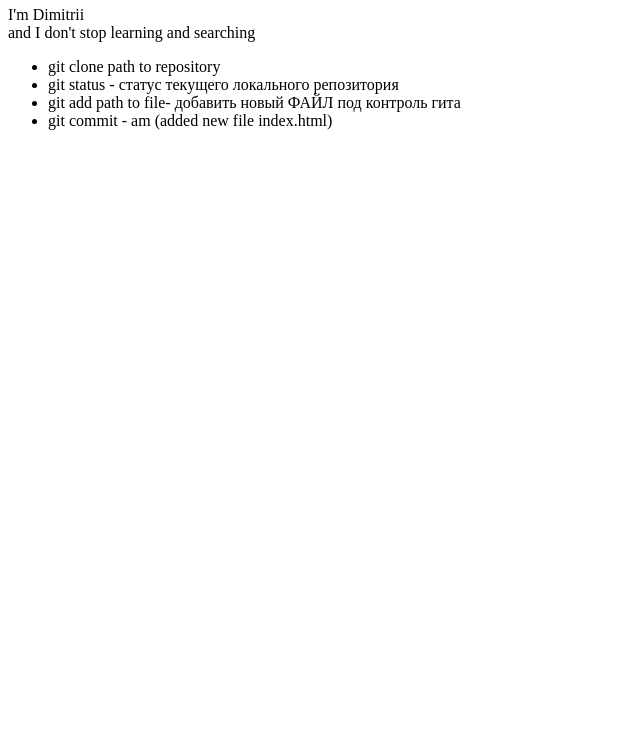
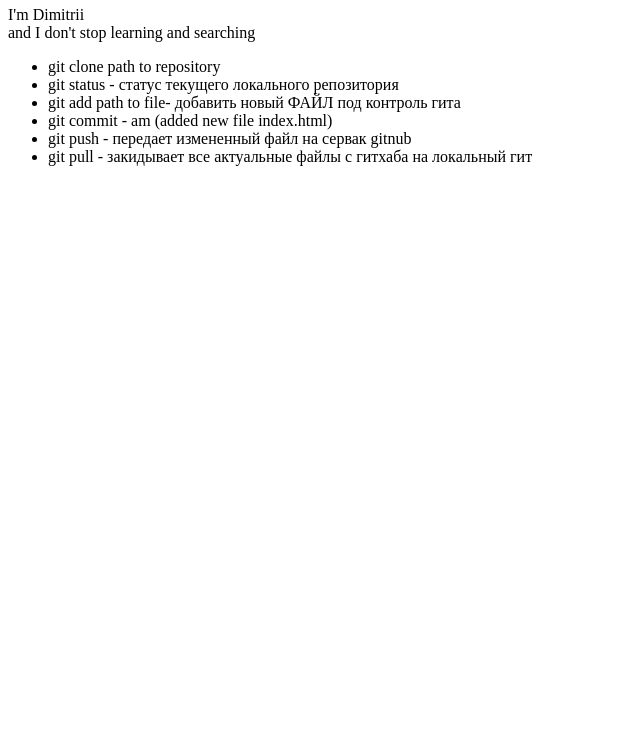
Before and after one commit to KecalkoatlMityay/git-lesson, a plain HTML site: page index.html in a window 1280 px wide. Shown: the part 60-800 px from the top of the page, without its empty margins (0-640 px from the left). Drawn offline with Linux system fonts and the light colour scheme.

Commit message:
added <li>

```diff
--- a/index.html
+++ b/index.html
@@ -8,5 +8,9 @@
     <li>git status - статус текущего локального репозитория</li>
     <li>git add path to file- добавить новый ФАЙЛ под контроль гита</li>
     <li>git commit - am (added new file index.html)</li>
+    <li>git push - передает измененный файл на сервак gitnub</li>
+    <li>
+      git pull - закидывает все актуальные файлы с гитхаба на локальный гит
+    </li>
   </ul>
 </div>
```
